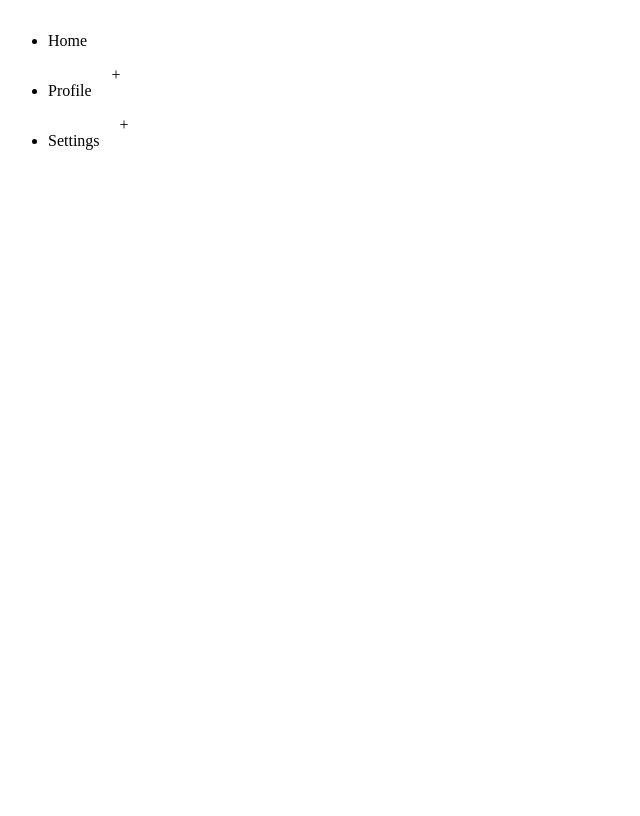
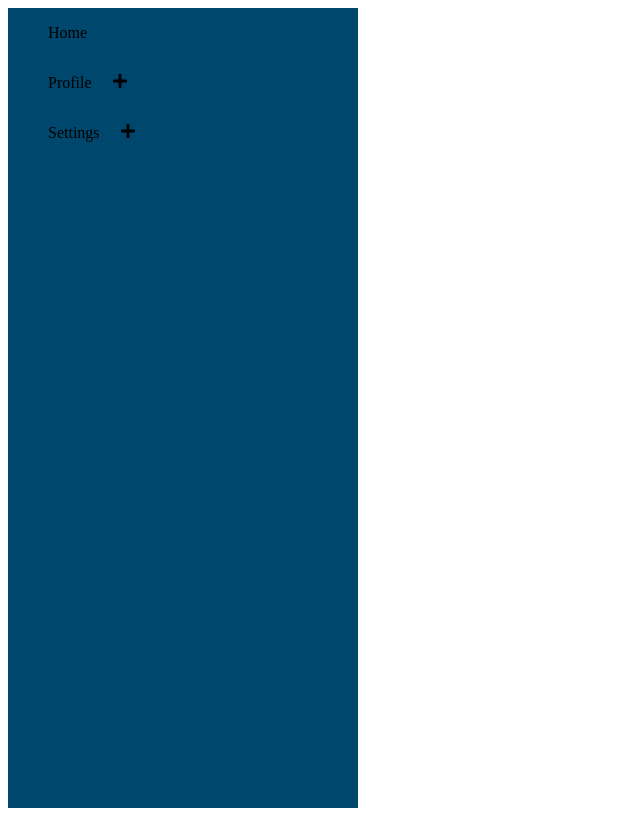
Before and after one commit to LaurenCummings/react-samples, a React (Vite) app: page / in a window 1280 px wide. Shown: the whole page, without its empty margins (0-640 px from the left). Built offline with nearby package versions, Linux system fonts and the light colour scheme.

Commit message:
Added styling

```diff
--- a/src/components/MenuItem.jsx
+++ b/src/components/MenuItem.jsx
@@ -1,6 +1,7 @@
 import '../css/TreeMenu.css';
 import MenuList from '../components/MenuList';
 import { useState } from 'react';
+import { FaMinus, FaPlus } from 'react-icons/fa';
 
 function MenuItem({item}) {
     const [displayCurrentChildren, setDisplayCurrentChildren] = useState({});
@@ -13,14 +14,14 @@
     }
 
     return (
-        <li>
-            <div className="menu-item">
+        <li className="menu-item">
+            <div className="menu-item-label">
                 <p>{item.label}</p>
                 {
                     item && item.children && item.children.length
                         ? <span onClick={() => handleToggleChildren(item.label)}>
                             {
-                                displayCurrentChildren[item.label] ? '-' : '+'
+                                displayCurrentChildren[item.label] ? <FaMinus /> : <FaPlus />
                             }
                             </span>
                         : null
--- a/src/css/TreeMenu.css
+++ b/src/css/TreeMenu.css
@@ -1,4 +1,18 @@
-.menu-item {
+.tree-menu {
+    min-height: 100vh;
+    width: 350px;
+    background-color: rgb(0, 71, 110);
+}
+
+.menu-list {
+    list-style: none;
+    margin-top: 0px;
+    margin-bottom: 0px;
+}
+
+.menu-item-label {
     display: flex;
+    align-items: center;
     gap: 20px;
+    cursor: pointer;
 }
```
